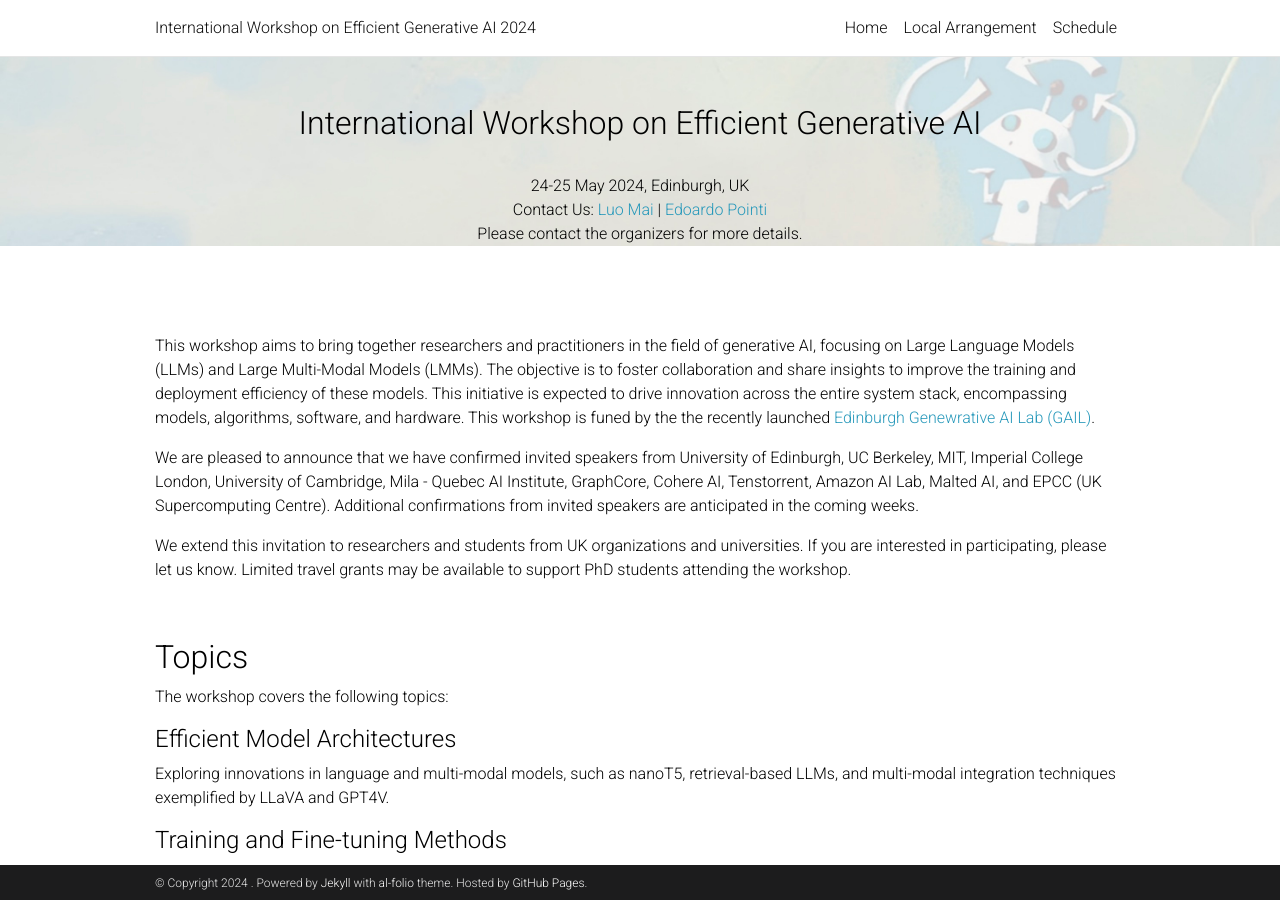
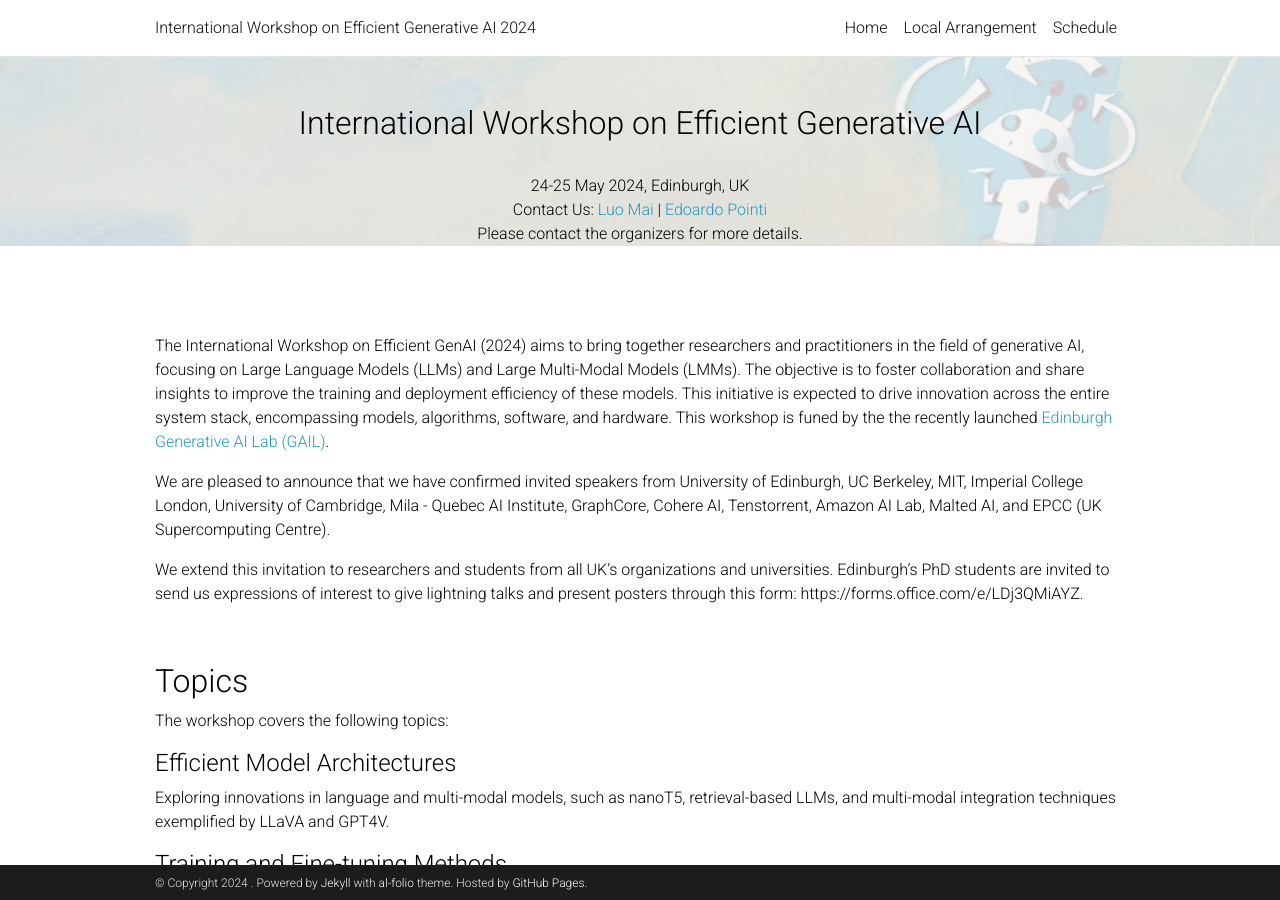
Before and after one commit to opensourcing-foundation-models/opensourcing-foundation-models.github.io, a Jekyll site: the page built from _pages/home.md, in a window 1280 px wide and 900 px high. Built offline with Jekyll 4.4.1, drawn with Linux system fonts in a browser that asks for light colours; comment, search, counter and statistics services are not loaded; a style sheet for code colours, icons or effects is not loaded.

Commit message:
Update home.md

```diff
--- a/_pages/home.md
+++ b/_pages/home.md
@@ -21,11 +21,11 @@ nav_order: 1
 
 <br>
 
-This workshop aims to bring together researchers and practitioners in the field of generative AI, focusing on Large Language Models (LLMs) and Large Multi-Modal Models (LMMs). The objective is to foster collaboration and share insights to improve the training and deployment efficiency of these models. This initiative is expected to drive innovation across the entire system stack, encompassing models, algorithms, software, and hardware. This workshop is funed by the the recently launched [Edinburgh Genewrative AI Lab (GAIL)](https://www.ed.ac.uk/news/2023/university-to-lead-new-era-of-generative-ai).
+The International Workshop on Efficient GenAI (2024) aims to bring together researchers and practitioners in the field of generative AI, focusing on Large Language Models (LLMs) and Large Multi-Modal Models (LMMs). The objective is to foster collaboration and share insights to improve the training and deployment efficiency of these models. This initiative is expected to drive innovation across the entire system stack, encompassing models, algorithms, software, and hardware. This workshop is funed by the the recently launched [Edinburgh Generative AI Lab (GAIL)](https://www.ed.ac.uk/news/2023/university-to-lead-new-era-of-generative-ai).
 
-We are pleased to announce that we have confirmed invited speakers from University of Edinburgh, UC Berkeley, MIT, Imperial College London, University of Cambridge, Mila - Quebec AI Institute, GraphCore, Cohere AI, Tenstorrent, Amazon AI Lab, Malted AI, and EPCC (UK Supercomputing Centre). Additional confirmations from invited speakers are anticipated in the coming weeks.
+We are pleased to announce that we have confirmed invited speakers from University of Edinburgh, UC Berkeley, MIT, Imperial College London, University of Cambridge, Mila - Quebec AI Institute, GraphCore, Cohere AI, Tenstorrent, Amazon AI Lab, Malted AI, and EPCC (UK Supercomputing Centre).
 
-We extend this invitation to researchers and students from UK organizations and universities. If you are interested in participating, please let us know. Limited travel grants may be available to support PhD students attending the workshop.
+We extend this invitation to researchers and students from all UK's organizations and universities. Edinburgh's PhD students are invited to send us expressions of interest to give lightning talks and present posters through this form: https://forms.office.com/e/LDj3QMiAYZ.
 
 <br>
 
```
